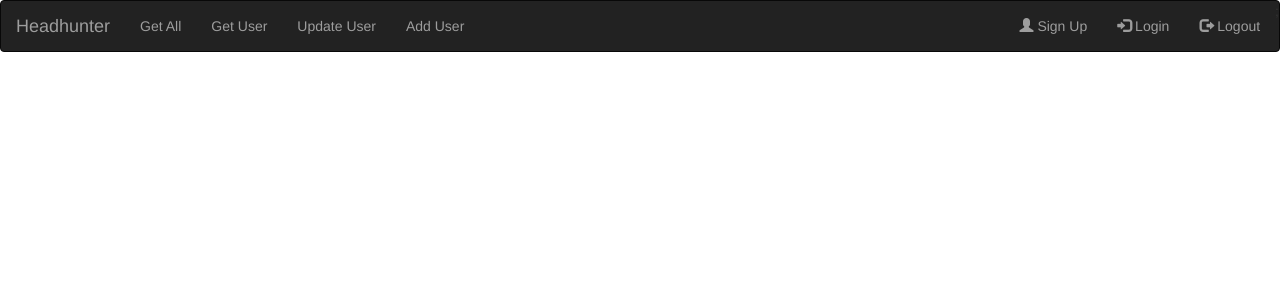
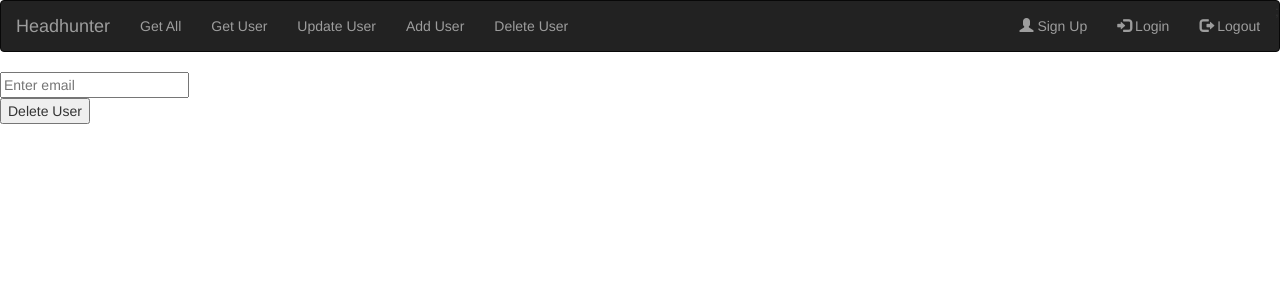
Before and after one commit to andersloren/headhunter-frontend, a React (Create React App) app: page /delete in a window 1280 px wide. Shown: the top 300 px of the page. Built offline with nearby package versions, Linux system fonts and the light colour scheme.

Commit message:
delete; buttons for delete and update

```diff
--- a/src/App.js
+++ b/src/App.js
@@ -10,6 +10,7 @@ import GetAll from "./components/admin/GetAll";
 import GetByEmail from "./components/admin/GetByEmail";
 import Update from "./components/admin/Update";
 import Add from "./components/admin/Add";
+import Delete from "./components/admin/Delete";
 
 export default function App() {
   const [username, setUsername] = useState("");
@@ -57,6 +58,8 @@ export default function App() {
         <Route path="/update" element={<Update token={token} />} />
 
         <Route path="/add" element={<Add token={token} />} />
+
+        <Route path="/delete" element={<Delete token={token} />} />
       </Routes>
     </>
   );
--- /dev/null
+++ b/src/components/admin/Delete.js
@@ -0,0 +1,43 @@
+import axios from "axios";
+import { useState } from "react";
+
+export default function Delete({ token }) {
+  const [email, setEmail] = useState("");
+
+  function handleGetUserByEmail(e) {
+    e.preventDefault();
+
+    deleteUser(e.target.value);
+  }
+
+  async function deleteUser() {
+    const url = `http://localhost:8080/api/v1/users/delete/${email}`;
+
+    try {
+      const response = await axios.delete(url, {
+        headers: {
+          Authorization: `Bearer ${token}`,
+          "Content-Type": "application/json",
+        },
+      });
+      console.log(response.data.message);
+    } catch (error) {
+      console.error("Error delete user by email", error);
+    }
+  }
+  return (
+    <div>
+      <form onSubmit={handleGetUserByEmail}>
+        <input
+          type="text"
+          placeholder="Enter email"
+          value={email}
+          onChange={(e) => setEmail(e.target.value)}
+        ></input>
+        <p>
+          <button>Delete User</button>
+        </p>
+      </form>
+    </div>
+  );
+}
--- a/src/components/admin/GetByEmail.js
+++ b/src/components/admin/GetByEmail.js
@@ -43,9 +43,13 @@ export default function GetByEmail({ token }) {
         </p>
       </form>
       {isVisible && (
-        <p>
-          Email: {user.email}, Username: {user.username}, Roles: {user.roles}
-        </p>
+        <>
+          <p>
+            Email: {user.email}, Username: {user.username}, Roles: {user.roles}
+          </p>
+          <button>❌</button>
+          <button>✏️</button>
+        </>
       )}
     </div>
   );
--- a/src/components/navbar/NavBar.js
+++ b/src/components/navbar/NavBar.js
@@ -21,6 +21,9 @@ export function NavBar({ children, onIsLoggedIn }) {
           </li>
           <li>
             <Link to="/add">Add User</Link>
+          </li>
+          <li>
+            <Link to="/delete">Delete User</Link>
           </li>
           {/* <li className="dropdown">
             <Link className="dropdown-toggle" data-toggle="dropdown" to="#">
```
